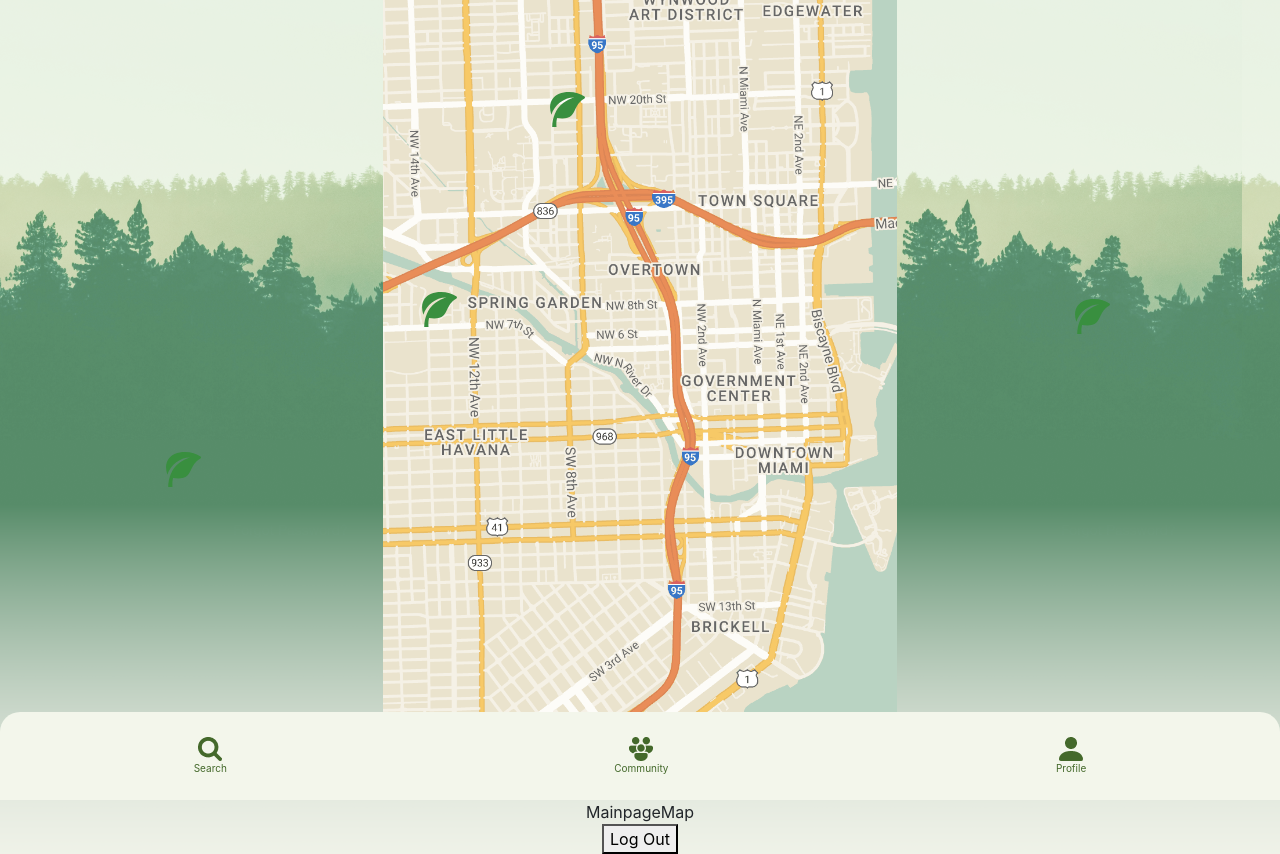
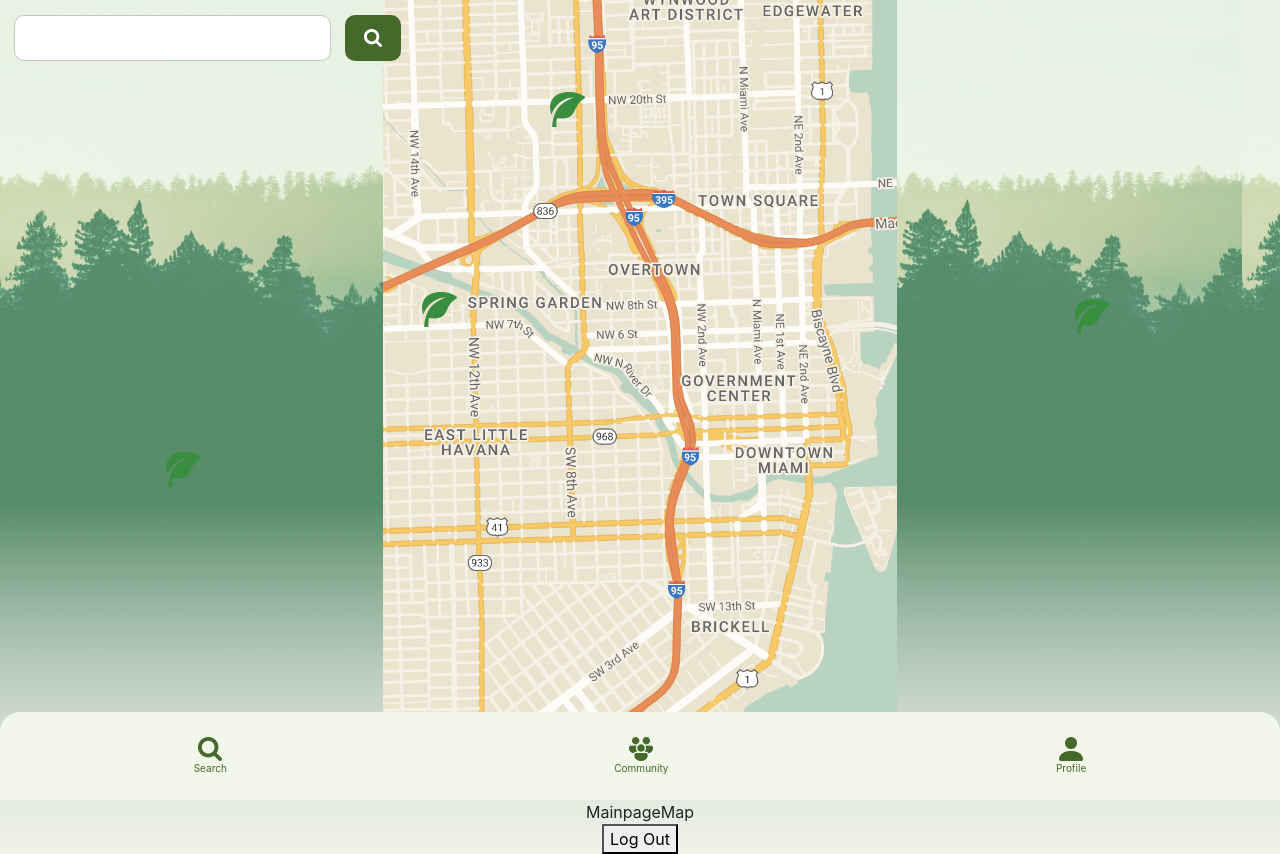
Before and after one commit to maikalangi/Compostr, a React (Create React App) app: page /main in a window 1280 px wide. Built offline with nearby package versions, Linux system fonts and the light colour scheme; a web font is replaced by a local one.

Commit message:
added searchbar

```diff
--- a/src/pages/MainpageMap.js
+++ b/src/pages/MainpageMap.js
@@ -27,6 +27,7 @@ function MainpageMap({setNavBool}) {
 
   return (
     <div className='divImage'>
+      <div className='searchBar'><input className='searchinput'></input><div className='magnify'></div></div>
     <img className="image" src={Map}/>
         <>
         <a class="btn" onClick={handleShow}  >
--- a/src/style/map.css
+++ b/src/style/map.css
@@ -3,6 +3,29 @@
     height: 381px;
     border-radius: 20px;
     padding: 0px;
+}
+.searchBar{
+    display: flex;
+    position:absolute;
+    margin-top:15px;
+    margin-left:14px;
+}
+.searchinput{
+    height: 46px;
+    width:317px;
+    border-radius: 10px;
+    border: 1px solid #C7C7C7;
+    text-align: center;
+}
+.magnify{
+    background-image: url('../img/magnify.png');
+    background-position: center;
+    background-repeat: no-repeat;
+    height: 46px;
+    width: 56px;
+    background-color: #44692B;
+    border-radius: 10px;
+    margin-left:14px;
 }
 .modalHead{
     display: flex;
--- a/src/style/nLogin.css
+++ b/src/style/nLogin.css
@@ -1,6 +1,11 @@
 body{
   background-image: url("../img/Backgroundbackground.png");
 }
+@font-face {
+    font-family: Arbordage;
+    src: url('/src/assets/Abordage-Regular.woff');
+    font-weight: bold;
+  }
 .loginBox{
     margin-top: 57px;
     margin-left: auto;
@@ -23,6 +28,8 @@ body{
 }
 .compName{
     font-size: 38px;
+    font-family: Arbordage;
+    color: #44692B;
 }
 .slogan{
     margin-bottom:55px;
```
Also changed, not shown: src/assets/Abordage-Regular.woff (added), src/img/magnify.png (added).
